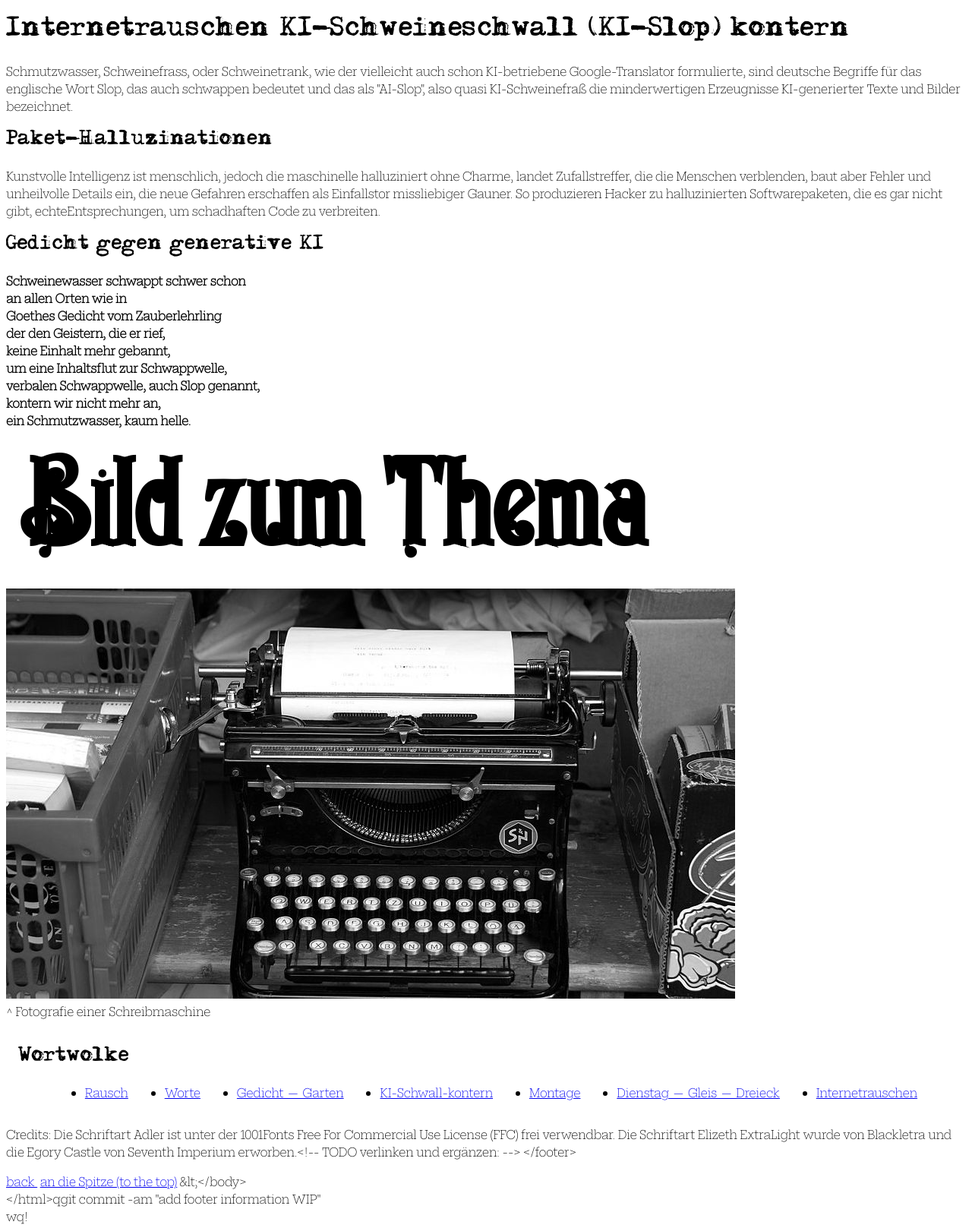
After one commit to openmindculture/internetrauschen, a PHP site: page /ki-schweine-schwall-slop-kontern.php in a window 1280 px wide. The commit adds this page. Shown: the whole page at 76% size. Run offline with PHP 8.4, Linux system fonts and the light colour scheme.

Commit message:
add content

```diff
--- a/index.php
+++ b/index.php
@@ -24,8 +24,9 @@
   <h2>Wortwolke</h2>
     <ul>
         <li><a href="#">Rausch</a></li>
+        <li><a href="#">Worte</a></li>
         <li><a href="/gedicht-garten.php">Gedicht — Garten</a></li>
-        <li><a href="#">Worte</a></li>
+        <li><a href="/ki-schweine-schwall-slop-kontern.php">KI-Schwall-kontern</a></li>
         <li><a href="#">Montage</a></li>
         <li><a href="/dienstag-gleis-dreieck.php">Dienstag — Gleis — Dreieck</a></li>
         <li><a href="#">Internetrauschen</a></li>
--- /dev/null
+++ b/ki-schweine-schwall-slop-kontern.php
@@ -0,0 +1,35 @@
+<?php global /* @var {String} */ $get_the_title; ?>
+<?php $get_the_title = 'KI-Schweineschwall (KI-Slop) kontern'; ?>
+<?php include_once('includes/header.php') ?>
+  <p>Schmutzwasser, Schweinefrass, oder Schweinetrank, wie der vielleicht auch schon KI-betriebene Google-Translator formulierte, sind deutsche Begriffe für das englische Wort Slop, das auch schwappen bedeutet und das als "AI-Slop", also quasi KI-Schweinefraß die minderwertigen Erzeugnisse KI-generierter Texte und Bilder bezeichnet.</p>
+<h2>Paket-Halluzinationen</h2>
+<p>Kunstvolle Intelligenz ist menschlich, jedoch die maschinelle halluziniert ohne Charme, landet Zufallstreffer, die die Menschen verblenden, baut aber Fehler und unheilvolle Details ein, die neue Gefahren erschaffen als Einfallstor missliebiger Gauner. So produzieren Hacker zu halluzinierten Softwarepaketen, die es gar nicht gibt, echteEntsprechungen, um schadhaften Code zu verbreiten.</p>
+<h2>Gedicht gegen generative KI</h2>
+<p><strong>
+  Schweinewasser schwappt schwer schon<br>
+  an allen Orten wie in<br>
+  Goethes Gedicht vom Zauberlehrling<br>
+  der den Geistern, die er rief,<br>
+  keine Einhalt mehr gebannt,<br>
+  um eine Inhaltsflut zur Schwappwelle,<br>
+  verbalen Schwappwelle, auch Slop genannt,<br>
+  kontern wir nicht mehr an,<br>
+  ein Schmutzwasser, kaum helle.<br>
+    </strong></p>
+<h3 class="egorycastle">Bild zum Thema</h3>
+<img alt="Fotografie einer Schreibmaschine" src="img/another_typewriter_wikimedia_commons.jpg" width="960" height="540"/></img>
+<br>
+^ Fotografie einer Schreibmaschine
+    <div class="doppelgestrichen .doubledotted">
+  <h2>Wortwolke</h2>
+<ul>
+    <li><a href="#">Rausch</a></li>
+    <li><a href="#">Worte</a></li>
+    <li><a href="/gedicht-garten.php">Gedicht — Garten</a></li>
+    <li><a href="#">KI-Schwall-kontern</a></li>
+    <li><a href="#">Montage</a></li>
+    <li><a href="/dienstag-gleis-dreieck.php">Dienstag — Gleis — Dreieck</a></li>
+    <li><a href="#">Internetrauschen</a></li>
+</ul>
+</div>
+<?php include_once('includes/footer.php') ?>
```
